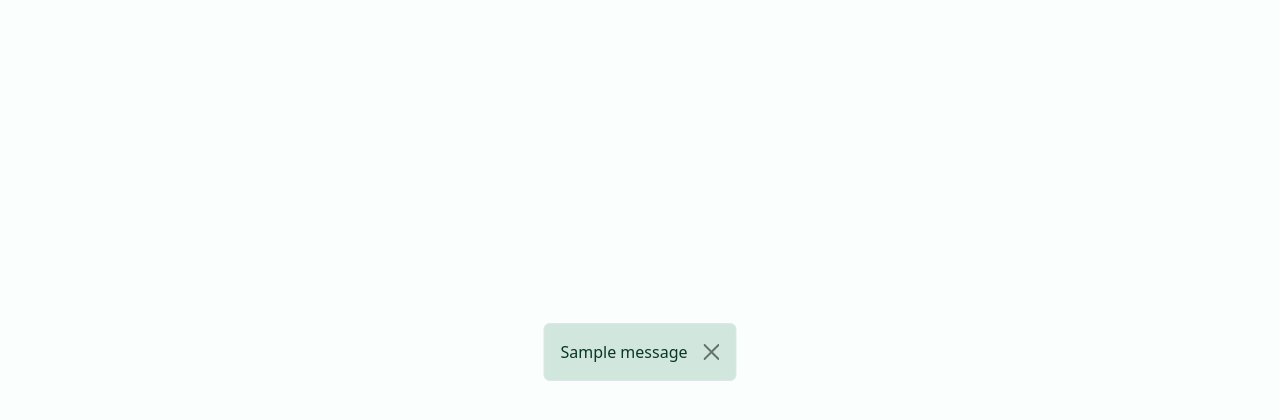
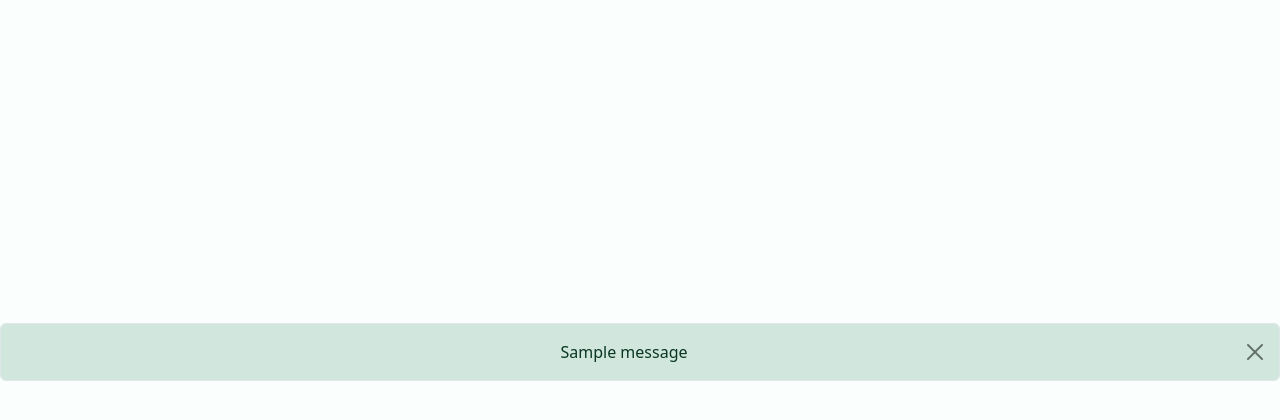
Before and after one commit to dieginin/HubSync, a Flask app: page / in a window 1280 px wide. Shown: the part 366-786 px from the top of the page. Run offline with Flask 3, Linux system fonts and the light colour scheme; a user stored in the database is signed in; tables that the repository leaves empty hold one stand-in row (values such as "Sample post"); one stand-in notice (Sample message) is shown.

Commit message:
Update alert message container to ensure full-width display and remove nowrap styling

```diff
--- a/website/templates/base.html
+++ b/website/templates/base.html
@@ -82,10 +82,10 @@
 
     {% with messages = get_flashed_messages(with_categories=true) %}
     {% if messages %}
-    <div class="position-fixed bottom-0 start-50 translate-middle" style="z-index: 1000;">
+    <div class="position-fixed bottom-0 start-50 translate-middle w-100" style="z-index: 1000;">
         {% for category, message in messages %}
         <div class="alert alert-{{ category }} alert-dismissible fade show" role="alert">
-            <div class="text-center text-nowrap">{{ message }}</div>
+            <div class="text-center text">{{ message }}</div>
             <button type="button" class="btn-close" data-bs-dismiss="alert" aria-label="Close"></button>
         </div>
         {% endfor %}
```
